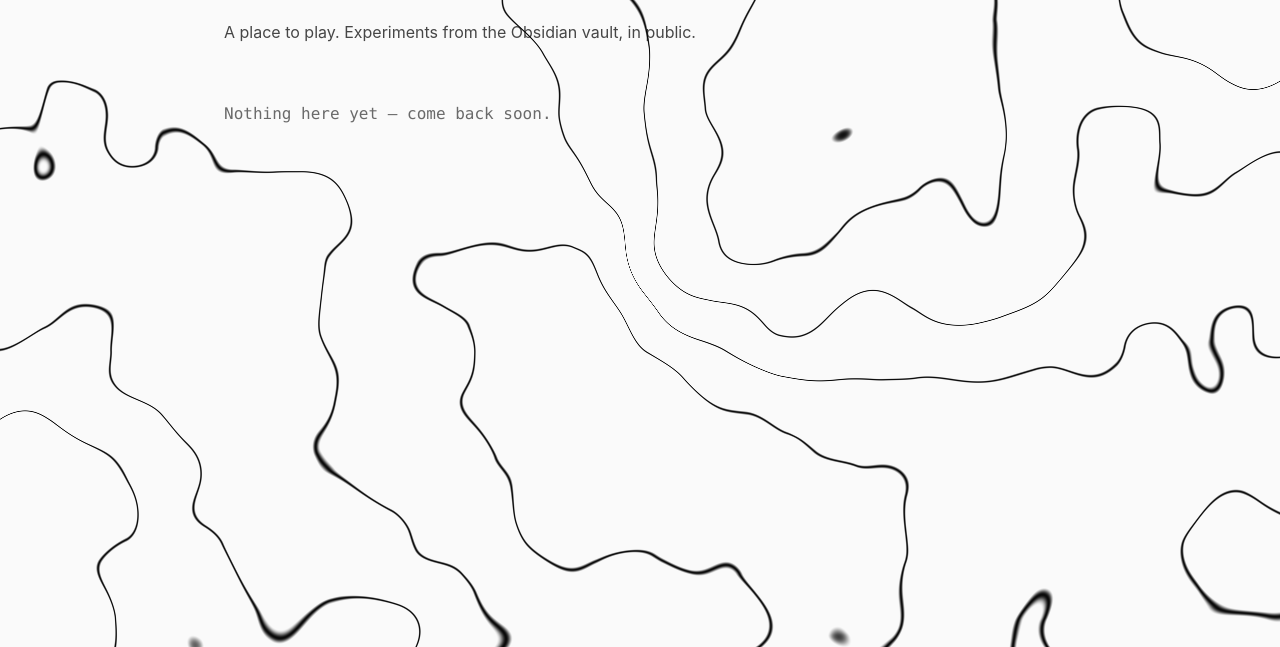
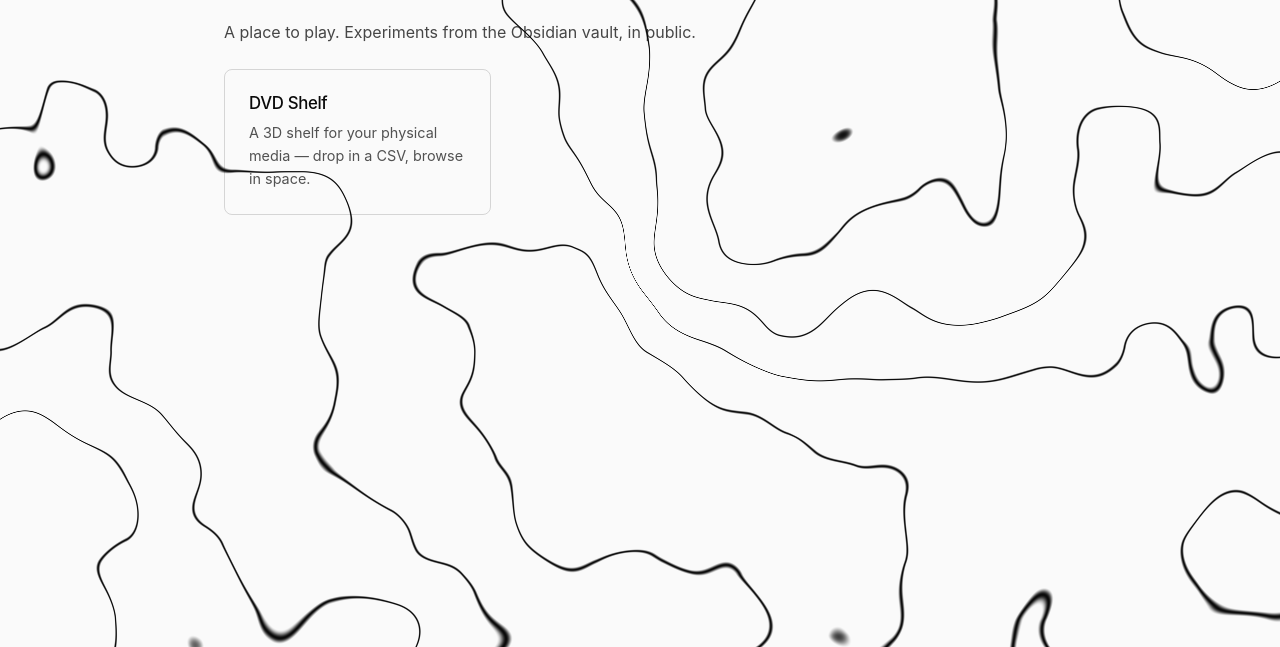
Before and after one commit to SamGrant98/madebysam, an Astro site: page /lab in a window 1280 px wide. Shown: the part 153-800 px from the top of the page. Built offline with nearby package versions, Linux system fonts and the light colour scheme; Astro itself is replaced by a stand-in of ours; animation ran at ten frames a second.

Commit message:
added dvd demo

```diff
--- a/src/pages/lab/index.astro
+++ b/src/pages/lab/index.astro
@@ -2,8 +2,23 @@
 import Base from '../../layouts/Base.astro';
 
 // When you add an experiment, drop a new entry here.
-// Each one can live at its own route (e.g. src/pages/lab/topo-v2.astro).
-const experiments: { title: string; slug: string; note?: string }[] = [];
+// `slug` → internal route (src/pages/lab/<slug>.astro)
+// `href` → external URL (takes precedence over slug). Use for experiments
+//          that live on their own subdomain / repo.
+interface Experiment {
+  title: string;
+  slug?: string;
+  href?: string;
+  note?: string;
+}
+
+const experiments: Experiment[] = [
+  {
+    title: 'DVD Shelf',
+    href: 'https://dvd.madebysam.dev',
+    note: 'A 3D shelf for your physical media — drop in a CSV, browse in space.',
+  },
+];
 ---
 
 <Base title="lab — made by sam">
@@ -18,7 +33,7 @@ const experiments: { title: string; slug: string; note?: string }[] = [];
         <ul class="grid">
           {experiments.map((x) => (
             <li>
-              <a href={`/lab/${x.slug}`} class="card">
+              <a href={x.href ?? `/lab/${x.slug}`} class="card">
                 <h3>{x.title}</h3>
                 {x.note && <p>{x.note}</p>}
               </a>
```
